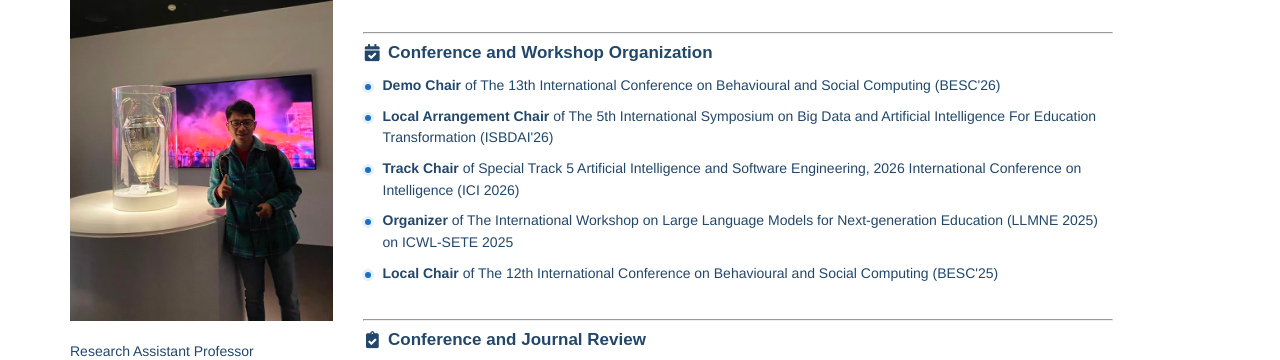
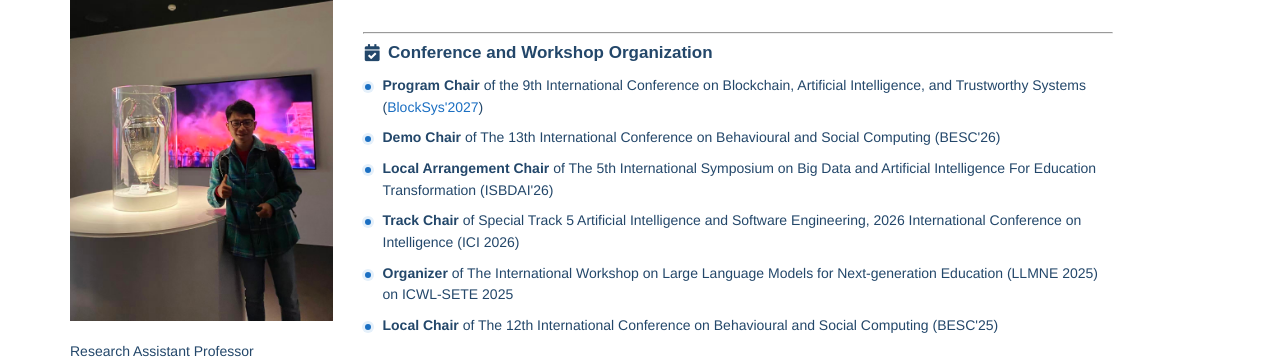
Before and after one commit to preke/preke.github.io, a plain HTML site: page service.html in a window 1280 px wide. Shown: the part 220-580 px from the top of the page. Drawn offline with nearby package versions, Linux system fonts and the light colour scheme; a web font is replaced by a local one.

Commit message:
List BlockSys 2027 program chair role

```diff
--- a/service.html
+++ b/service.html
@@ -252,6 +252,7 @@ input:checked + .slider:before {
           <div style="margin-bottom: 25px;">
               <p style="font-family: Arial, Helvetica, sans-serif; font-size: 17px; margin-bottom: 10px;"><i class="section-icon fas fa-calendar-check" aria-hidden="true"></i><b>Conference and Workshop Organization</b></p>
               <ul class="detail-list" role="list">
+                  <li><b>Program Chair</b> of the 9th International Conference on Blockchain, Artificial Intelligence, and Trustworthy Systems (<a href="https://blocksys.info/2027/organizing-committee/">BlockSys'2027</a>)</li>
                   <li><b>Demo Chair</b> of The 13th International Conference on Behavioural and Social Computing (BESC'26)</li>
                   <li><b>Local Arrangement Chair</b> of The 5th International Symposium on Big Data and Artificial Intelligence For Education Transformation (ISBDAI'26)</li>
                   <li><b>Track Chair</b> of Special Track 5 Artificial Intelligence and Software Engineering, 2026 International Conference on Intelligence (ICI 2026)</li>
```
